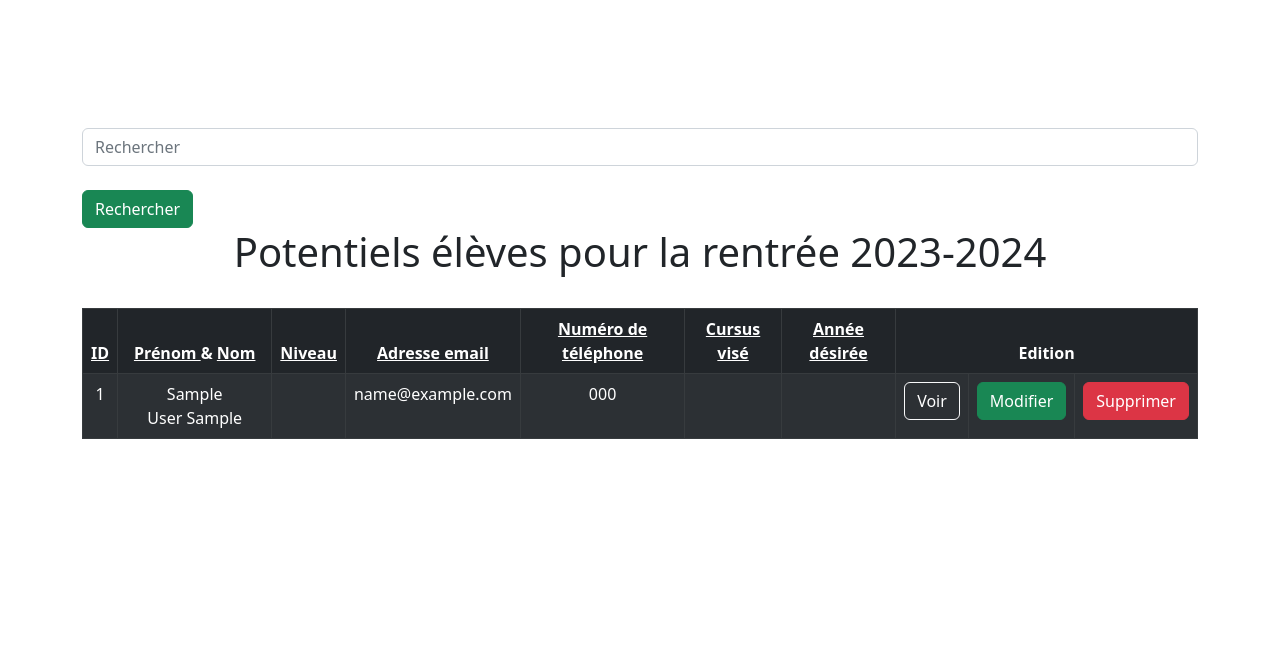
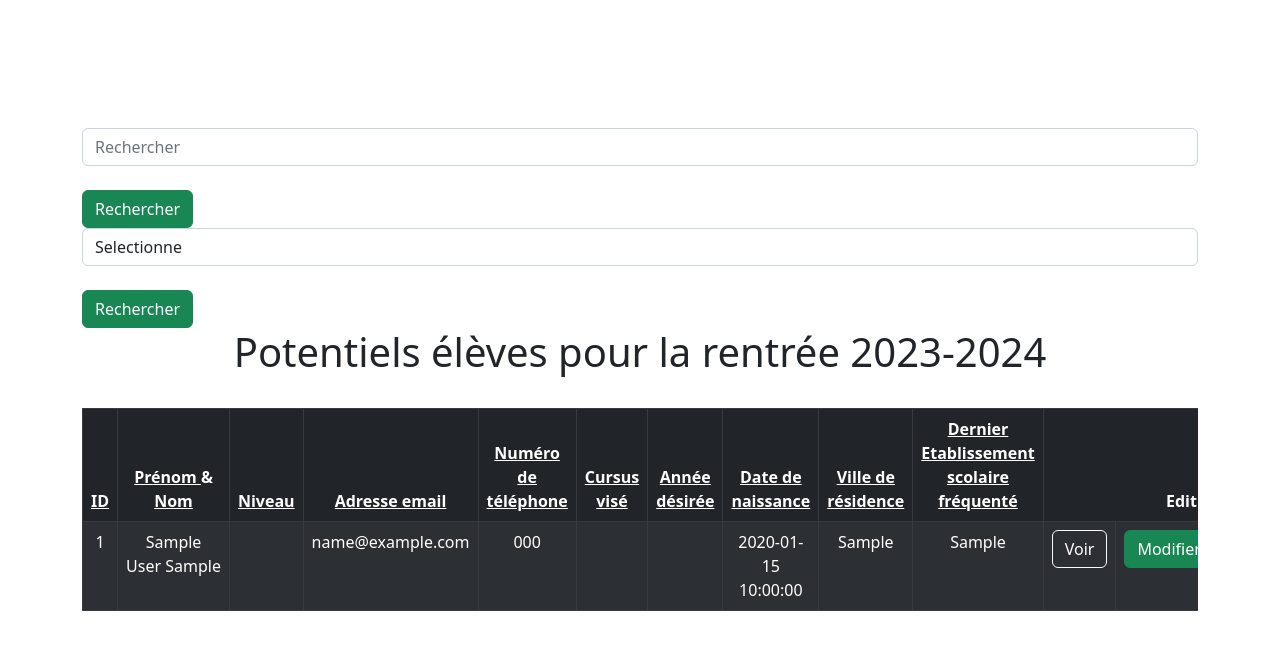
Before and after one commit to Lazy-Bogdi/annuaire, a PHP site: page / in a window 1280 px wide. Shown: the top 650 px of the page. Run offline with PHP 8.4, Linux system fonts and the light colour scheme; tables that the repository leaves empty or names only in its code hold one stand-in row (values such as "Sample post"); some libraries are stand-ins or nearby versions.

Commit message:
ajout d'information dans ClassStudent

```diff
--- a/classes/classStudent.php
+++ b/classes/classStudent.php
@@ -9,8 +9,11 @@ class Student
     public string $email;
     public string $tel;
     public string $annee;
+    public string $birthDate;
+    public string $ville;
+    public string $school;
 
-    public function __construct( string $newNom, string $newPrenom, string $newInteret, string $newNiveau, string $newEmail, string $newTel, string $newAnnee)
+    public function __construct( string $newNom, string $newPrenom, string $newInteret, string $newNiveau, string $newEmail, string $newTel, string $newAnnee, string $newBirthDate,string $newVille, string $newSchool)
     {
 
         $this->nom = $newNom;
@@ -20,6 +23,9 @@ class Student
         $this->email = $newEmail;
         $this->tel = $newTel;
         $this->annee = $newAnnee;
+        $this->birthDate = $newBirthDate;
+        $this->ville = $newVille;
+        $this->school = $newSchool;
 
         return $this;
 
--- a/fonctions/fullWord.php
+++ b/fonctions/fullWord.php
@@ -36,7 +36,10 @@
                 endif;
 
                 elseif($a==3):
-                    if($fullWord== "b"):
+                    if($fullWord== "t"):
+                        $fullWord ="Terminale";
+                        return $fullWord;
+                    elseif($fullWord== "b"):
                         $fullWord ="Niveau Bac";
                         return $fullWord;
                     elseif($fullWord== "b1"):
--- a/index.php
+++ b/index.php
@@ -20,6 +20,8 @@
         $queryCount .= " WHERE nom LIKE :nom or prenom LIKE :nom";
         $params['nom'] = '%' . $_GET['form_search'] . '%';
     }
+
+//Filtre
 
 //Tri des données
 if(!empty($_GET['tri']) && in_array($_GET['tri'], $triable)) {
@@ -78,6 +80,16 @@ if(!empty($_GET['tri']) && in_array($_GET['tri'], $triable)) {
             <br>
             <button class='btn btn-success' type='submit'>Rechercher</button>
         </form>
+        <form method='GET' class='form_filtre' action="">
+            <!-- condition isset dans le champ search avec ?? -->
+            <select name='form_filtre' class='form-control'>
+                <option value='0'>Selectionne</option>
+
+            </select>
+            <br>
+            <button class='btn btn-success' type='submit'>Rechercher</button>
+        </form>
+
 
 <!-- TODO FILTRE DE RECHERCHE PAR ANNE, VILLE -->
         <div class="table-responsive">
@@ -93,6 +105,9 @@ if(!empty($_GET['tri']) && in_array($_GET['tri'], $triable)) {
                         <th><?= TriTable::tri('tel','Numéro de téléphone', $_GET)?></th>
                         <th><?= TriTable::tri('interet','Cursus visé', $_GET)?></th>
                         <th> <?= TriTable::tri('annee','Année désirée', $_GET)?></th>
+                        <th> <?= TriTable::tri('date_naissance','Date de naissance', $_GET)?></th>
+                        <th> <?= TriTable::tri('ville','Ville de résidence', $_GET)?></th>
+                        <th> <?= TriTable::tri('etab_scol','Dernier Etablissement scolaire fréquenté', $_GET)?></th>
                         <th colspan="3">Edition</th>
                     </tr>
                 </thead>
@@ -102,7 +117,7 @@ if(!empty($_GET['tri']) && in_array($_GET['tri'], $triable)) {
         <?php
 
             foreach($rows as $row):
-                $student = new Student($row['nom'], $row['prenom'], $row['interet'],  $row['niveau'], $row['email'], $row['tel'], $row['annee']);
+                $student = new Student($row['nom'], $row['prenom'], $row['interet'],  $row['niveau'], $row['email'], $row['tel'], $row['annee'], $row['date_naissance'], $row['ville'], $row['etab_scol']);
 
         ?>
 
@@ -114,6 +129,9 @@ if(!empty($_GET['tri']) && in_array($_GET['tri'], $triable)) {
                         <td> <?= $student->tel; ?> </td>
                         <td> <?= fullWord($student->interet, 1); ?> </td>
                         <td> <?= fullWord($student->annee, 2); ?> </td>
+                        <td> <?= $student->birthDate; ?> </td>
+                        <td> <?= $student->ville; ?> </td>
+                        <td> <?= $student->school; ?> </td>
 
                         <td>
                             <a class="btn btn-outline-light" href= "<?= "voir.php?id=". $row['id'].'"'  ?>"  ?> Voir</a>
--- a/voir.php
+++ b/voir.php
@@ -32,7 +32,7 @@
         $row = $query->fetch();
         Database::disconnect();
 
-        $viewStudent = new Student($row['nom'], $row['prenom'], $row['interet'],  $row['niveau'], $row['email'], $row['tel'], $row['annee']);
+        $viewStudent = new Student($row['nom'], $row['prenom'], $row['interet'],  $row['niveau'], $row['email'], $row['tel'], $row['annee'], $row['date_naissance'], $row['ville'], $row['etab_scol']);
 
         $formulaire = new Form2;
 
```
Also changed, not shown: ajouter.php (+11 -0 lines), send_form.php (+10 -10 lines).
